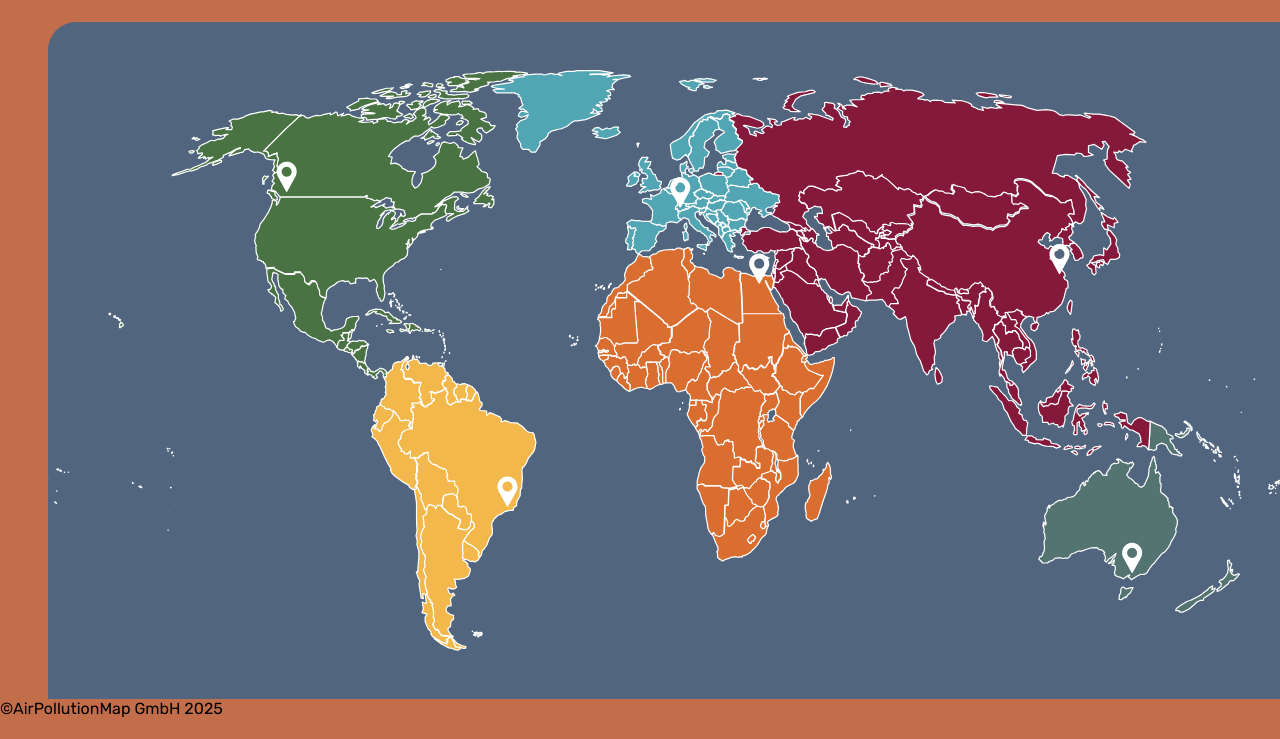
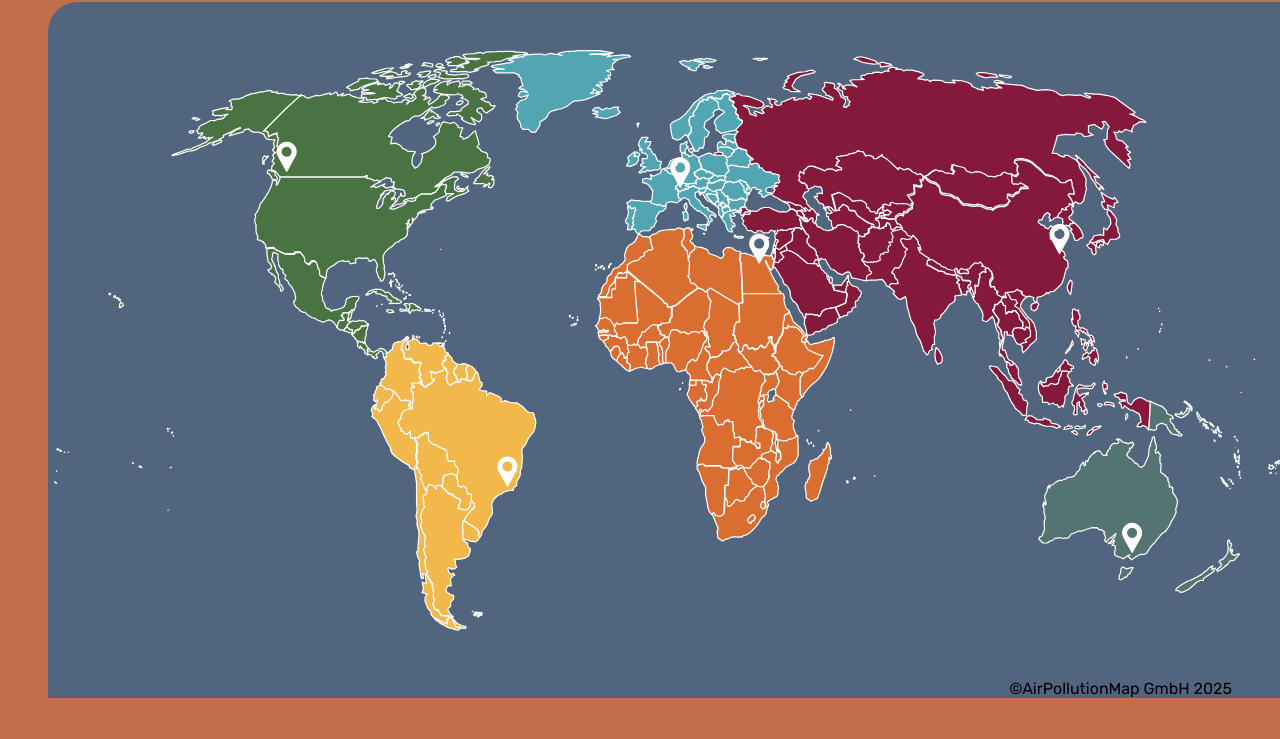
Before and after one commit to rahelsutter/im3, a plain HTML site: page index.html in a window 1280 px wide. Shown: the part 118-857 px from the top of the page. After the commit the page ends 816 px from the top, so only its background shows below. Drawn offline with Linux system fonts and the light colour scheme; no server answers.

Commit message:
css höhe

```diff
--- a/style.css
+++ b/style.css
@@ -10,13 +10,10 @@
   --beige:   #f5e8ca;  /* Hintergrund Postkarten */
 }
 
-h1 {
-  color: #ffffff;
-  font-size: clamp(1.8rem, 5vw, 5rem);
-  font-weight: 700;
-}
-
 body {
+  display: grid;
+  grid-template-rows: 15vh 1fr 5vh;
+  height: 100vh;
   background: var(--orange);
   font-family: 'Rubik', sans-serif;
 }
@@ -26,26 +23,39 @@ header {
   justify-content: flex-start;
   align-items: center;
   padding: 2rem 3rem;
-  max-height: 15vh;
  }
+
+ h1 {
+  color: #ffffff;
+  font-size: clamp(1.8rem, 5vw, 5rem);
+  font-weight: 700;
+}
 
 /* Container Weltkarte */
 .worldMapContainer {
+  display: flex;
   background: var(--blue);
-  border-top-left-radius: 28px;
-  margin: 0rem 0rem 0rem 3rem;
+  border-top-left-radius: 30px;
+  margin-left: 3rem;
   padding: 3rem 0rem;
-  position: relative;
   overflow: hidden;
-  max-height: 80vh;
-}
+  align-items: center;
+  justify-content: center;
+   }
 
 /* SVG-Karte */
 #WorldMapwithPins {
   display: flex;
   justify-content: center;
+  height: auto;
+  width: 100%;
  }
 
  footer {
-  height: 5vh;
+  display: flex;
+  align-items: center;
+  justify-content: flex-end;
+  background: var(--blue);
+  padding-right: 3rem;
+  margin-left: 3rem;
  }
```
